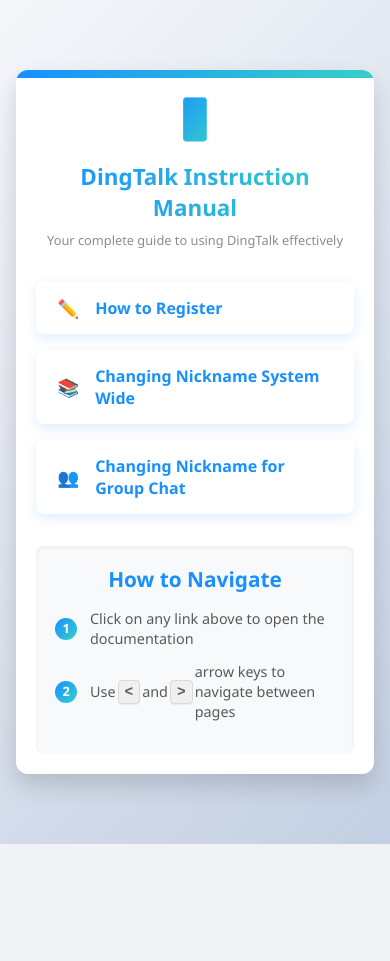
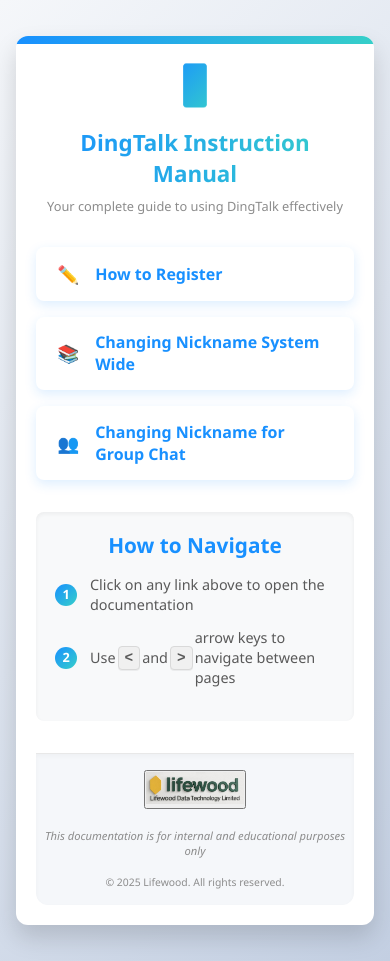
Before and after one commit to jvb2820/LW_DingTalk_Manual, a React (Vite) app: page / in a window 390 px wide. Before the commit the page ends 844 px from the top, so only its background shows below. Built offline with nearby package versions, Linux system fonts and the light colour scheme.

Commit message:
added footer data

```diff
--- a/src/App.css
+++ b/src/App.css
@@ -246,3 +246,140 @@
     height: 22px;
   }
 }
+
+
+.app-footer {
+  margin-top: 3rem;
+  padding: 1.5rem 0;
+  width: 100%;
+  text-align: center;
+  background-color: #f5f7fa;
+  border-top: 1px solid #e8e8e8;
+  border-bottom-left-radius: 12px;
+  border-bottom-right-radius: 12px;
+  position: relative;
+  box-shadow: inset 0 2px 4px rgba(0, 0, 0, 0.03);
+}
+
+.footer-content {
+  display: flex;
+  flex-direction: column;
+  gap: 0.7rem;
+  align-items: center;
+  max-width: 95%;
+  margin: 0 auto;
+}
+
+.powered-by-container {
+  display: flex;
+  align-items: center;
+  justify-content: center;
+  margin-bottom: 4px;
+}
+
+.footer-logo-full {
+  height: 75px;
+  width: auto;
+  object-fit: contain;
+  transition: transform 0.2s ease;
+}
+
+.logo-container {
+  position: relative;
+  display: flex;
+  align-items: center;
+}
+
+.logo-container:hover .footer-logo-full {
+  transform: scale(1.05);
+}
+
+.developer {
+  font-weight: 600;
+  color: #1890ff;
+}
+
+.disclaimer {
+  font-size: 0.8rem;
+  font-style: italic;
+  color: #8c8c8c;
+  margin: 4px 0;
+}
+
+.copyright {
+  font-size: 0.75rem;
+  color: #8c8c8c;
+  margin-top: 2px;
+}
+
+/* Popup styles */
+.popup {
+  position: absolute;
+  bottom: 40px;
+  left: 50%;
+  transform: translateX(-50%);
+  background-color: white;
+  padding: 12px;
+  border-radius: 8px;
+  box-shadow: 0 4px 12px rgba(0, 0, 0, 0.15);
+  z-index: 10;
+  width: 180px;
+  text-align: center;
+  border: 1px solid rgba(0, 0, 0, 0.06);
+  animation: fadeIn 0.3s ease-out;
+}
+
+.popup-arrow {
+  position: absolute;
+  bottom: -5px;
+  left: 50%;
+  transform: translateX(-50%) rotate(45deg);
+  width: 10px;
+  height: 10px;
+  background-color: white;
+  border-right: 1px solid rgba(0, 0, 0, 0.06);
+  border-bottom: 1px solid rgba(0, 0, 0, 0.06);
+}
+
+@keyframes fadeIn {
+  from { opacity: 0; transform: translateX(-50%) translateY(10px); }
+  to { opacity: 1; transform: translateX(-50%) translateY(0); }
+}
+
+/* Update media queries for responsiveness */
+@media (max-width: 600px) {
+  .app-footer {
+    margin-top: 2.5rem;
+    padding: 1.2rem 0;
+  }
+
+  .disclaimer, .copyright {
+    font-size: 0.75rem;
+  }
+
+  .footer-logo-full {
+    height: 32px;
+  }
+
+  .popup {
+    width: 160px;
+    padding: 10px;
+    bottom: 12px;
+  }
+}
+
+/* Extra small devices */
+@media (max-width: 400px) {
+  .app-footer {
+    margin-top: 2rem;
+    padding: 1rem 0;
+  }
+
+  .disclaimer {
+    font-size: 0.7rem;
+  }
+
+  .copyright {
+    font-size: 0.65rem;
+  }
+}
--- a/src/App.jsx
+++ b/src/App.jsx
@@ -1,5 +1,6 @@
 import React from 'react';
 import './App.css';
+import Footer from './Footer';
 
 function App() {
   // Links for the buttons
@@ -55,9 +56,10 @@
           <ul className="guide-steps">
             <li><span className="step-number">1</span> Click on any link above to open the documentation</li>
             <li><span className="step-number">2</span> Use <span className="key">&lt;</span> and <span className="key">&gt;</span> arrow keys to navigate between pages</li>
-
           </ul>
         </section>
+
+        <Footer />
       </div>
     </div>
   );
--- /dev/null
+++ b/src/Footer.jsx
@@ -0,0 +1,50 @@
+import React, { useState } from 'react';
+
+const Footer = () => {
+  const currentYear = new Date().getFullYear();
+  const [showPopup, setShowPopup] = useState(false);
+
+  const togglePopup = () => {
+    setShowPopup(!showPopup);
+
+    // Auto-hide popup after 3 seconds
+    if (!showPopup) {
+      setTimeout(() => {
+        setShowPopup(false);
+      }, 3000);
+    }
+  };
+
+  return (
+    <footer className="app-footer">
+      <div className="footer-content">
+        <div className="powered-by-container">
+          <div className="logo-container relative">
+            <button
+              onClick={togglePopup}
+              className="bg-transparent border-0 p-0 flex items-center cursor-pointer"
+              aria-label="Show developer information"
+            >
+              <img
+                src="/lw-logo.jpg"
+                alt="Lifewood Data Technology Limited"
+                className="footer-logo-full"
+              />
+            </button>
+
+            {showPopup && (
+              <div className="popup absolute bottom-14 left-1/2 transform -translate-x-1/2 bg-white p-3 rounded-lg shadow-lg text-center w-48 border border-gray-200">
+                <p className="text-sm m-0 font-medium text-gray-700">Powered by vinci@lifewood</p>
+                <div className="popup-arrow absolute bottom-0 left-1/2 transform -translate-x-1/2 translate-y-1/2 w-3 h-3 bg-white border-r border-b border-gray-200 rotate-45"></div>
+              </div>
+            )}
+          </div>
+        </div>
+        <p className="disclaimer">This documentation is for internal and educational purposes only</p>
+        <p className="copyright">© {currentYear} Lifewood. All rights reserved.</p>
+      </div>
+    </footer>
+  );
+};
+
+export default Footer;
```
Also changed, not shown: public/lw-logo.jpg (added).
